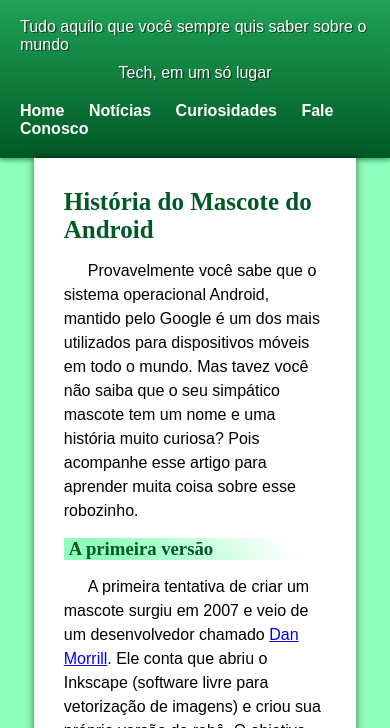
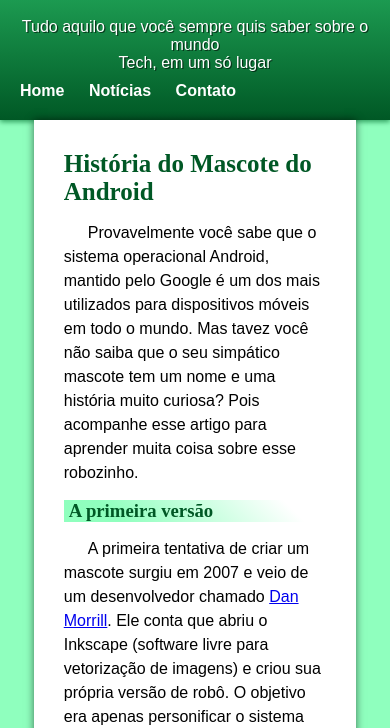
Before and after one commit to duartvictor/projeto-android, a plain HTML site: page index.html in a window 390 px wide. Shown: the part 116-844 px from the top of the page. Drawn offline with nearby package versions, Linux system fonts and the light colour scheme.

Commit message:
Modificações para dispositivos mobile

```diff
--- a/index.html
+++ b/index.html
@@ -10,13 +10,11 @@
 <body>
     <header>
         <h1>Curiosidades de Tecnologia</h1>
-        <p>Tudo aquilo que você sempre quis saber sobre o mundo</p>
-        <p id="linebreak">Tech, em um só lugar</p>
+        <p>Tudo aquilo que você sempre quis saber sobre o mundo<br>Tech, em um só lugar</p>
         <nav>
             <a href="#">Home</a>
             <a href="#">Notícias</a>
-            <a href="#">Curiosidades</a>
-            <a href="#">Fale Conosco</a>
+            <a href="#">Contato</a>
         </nav>
     </header>
     <main>
--- a/style.css
+++ b/style.css
@@ -38,16 +38,10 @@ header > h1 {
 
 header > p {
     padding-bottom: 10px;
+    text-align: center;
     color: white;
     text-shadow: 1.2px 1.2px #0000008f;
 }
-
-#linebreak {
-    padding-bottom: 20px;
-    color: white;
-    text-shadow: 1.2px 1.2px #0000008f;
-}
-
 
 header > nav {
     align-self: start;
```
